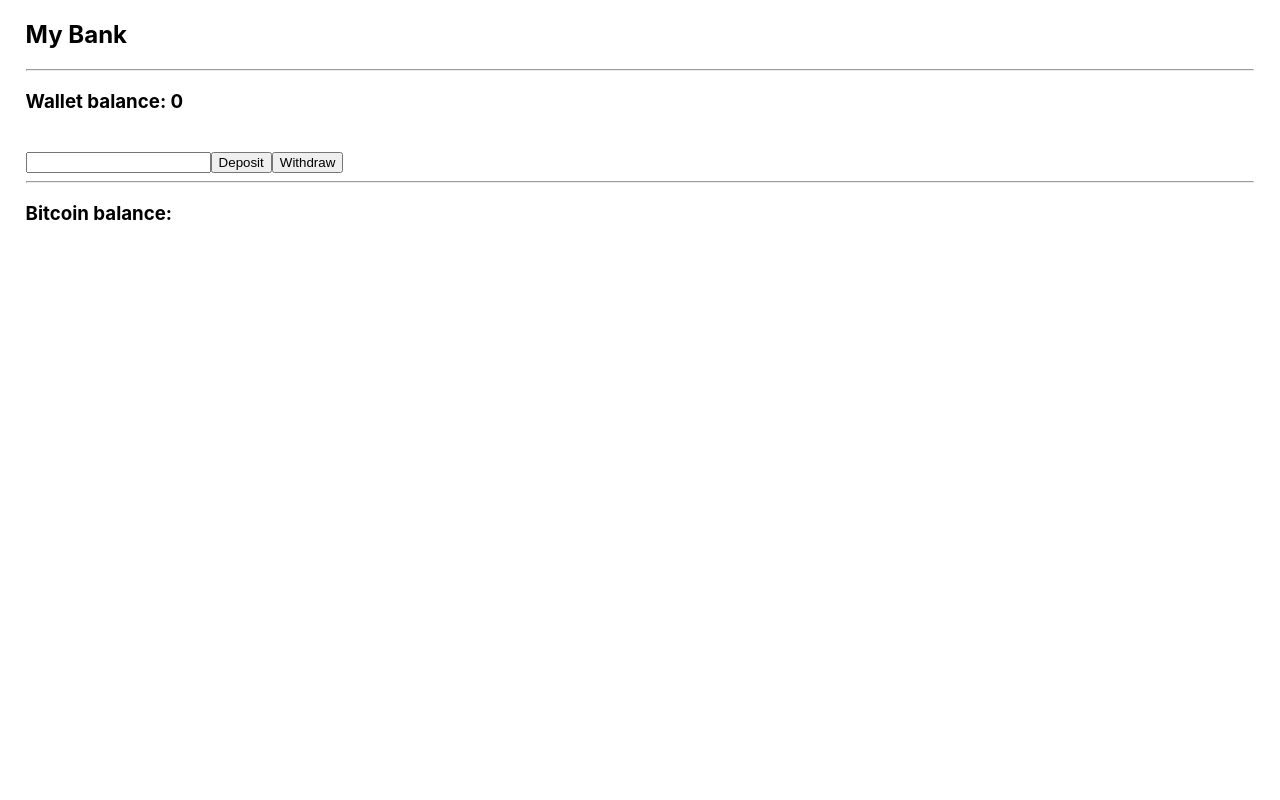
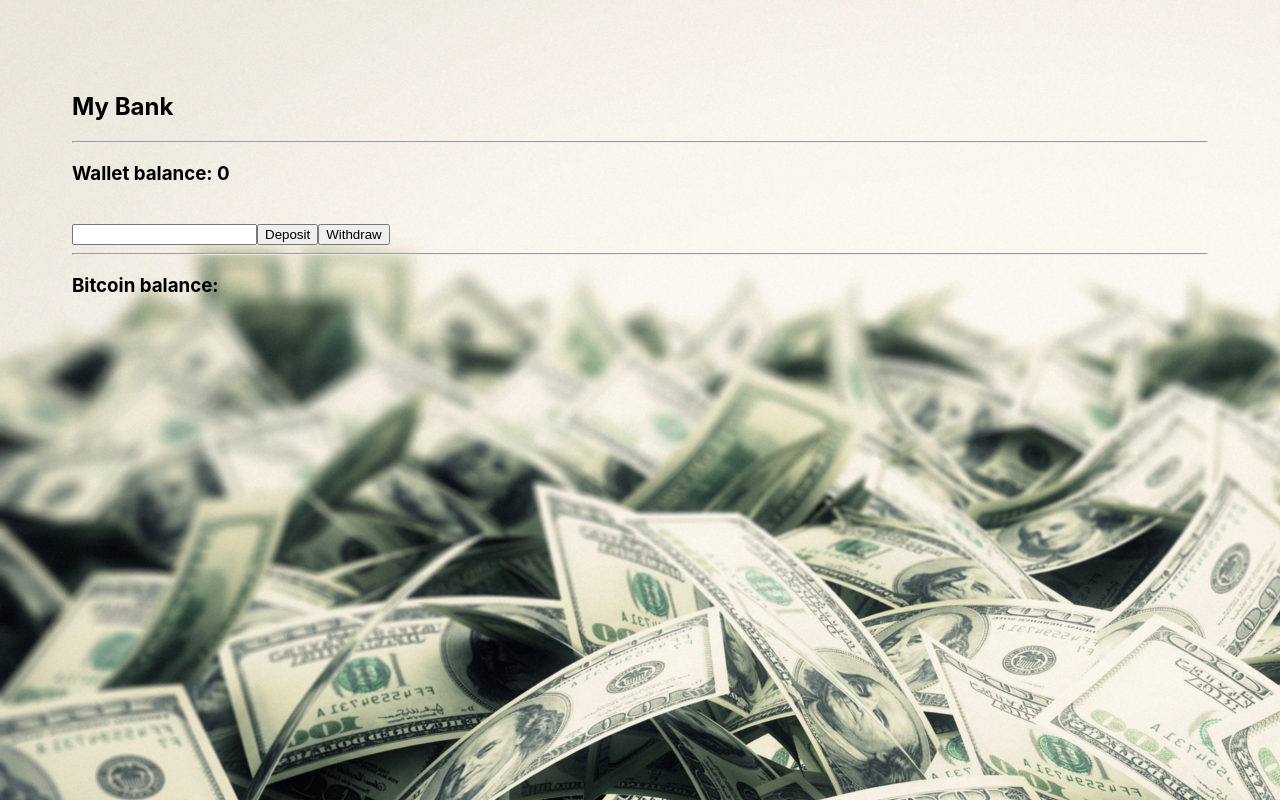
Before and after one commit to quangChe/tdd-mybank, a React (Create React App) app: page / in a window 1280 px wide. Built offline with nearby package versions, Linux system fonts and the light colour scheme; no server answers; the HTML template or start-up script is replaced by a standard one; what sfcookies would draw is missing.

Commit message:
Updated background of app

```diff
--- a/src/index.scss
+++ b/src/index.scss
@@ -1,5 +1,6 @@
 body {
-  margin: 0 2%;
+  background-image: url('./assets/background.jpeg');
+  padding: 5%;
   font-family: -apple-system, BlinkMacSystemFont, "Segoe UI", "Roboto", "Oxygen",
     "Ubuntu", "Cantarell", "Fira Sans", "Droid Sans", "Helvetica Neue",
     sans-serif;
```
Also changed, not shown: src/assets/background.jpeg (added).
